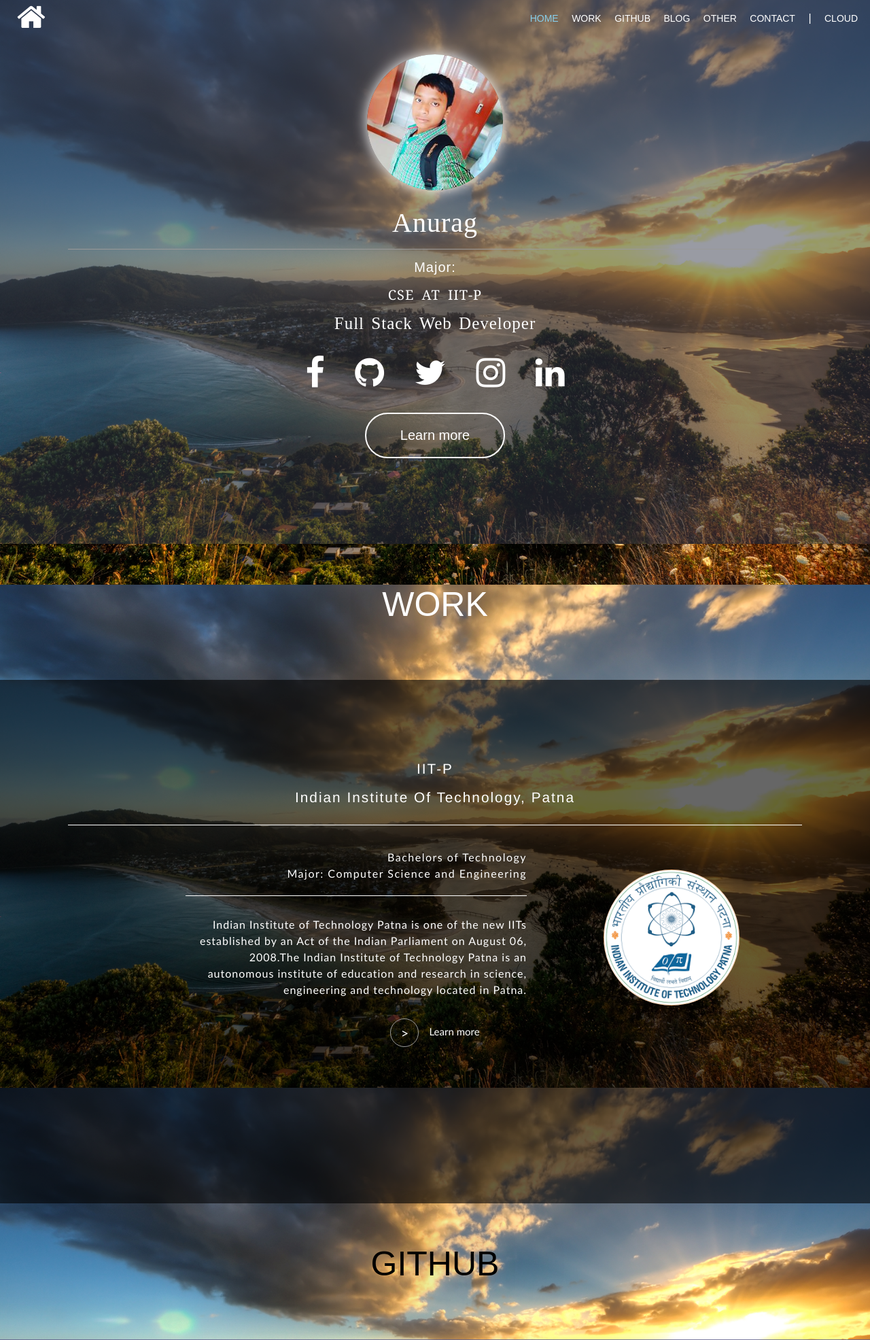
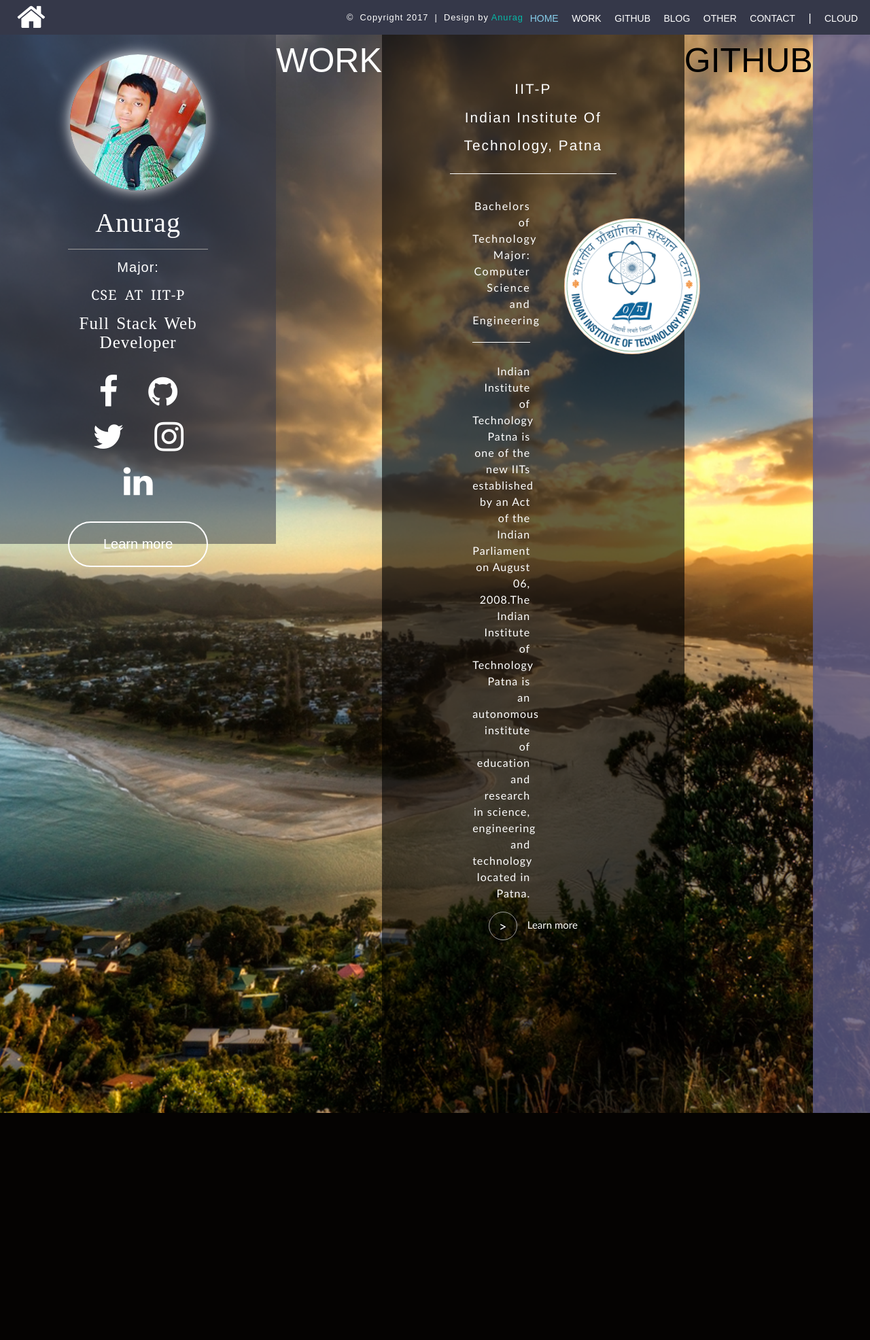
Before and after one commit to Anu1601CS/my_web, a PHP site: page / in a window 1280 px wide. Shown: the top 1971 px of the page at 68% size. After the commit the page ends 1637 px from the top, so only its background shows below. Run offline with PHP 8.4, Linux system fonts and the light colour scheme; some libraries are stand-ins or nearby versions.

Commit message:
Update mystyle.css

```diff
--- a/css/mystyle.css
+++ b/css/mystyle.css
@@ -24,6 +24,32 @@ min-height: 100%;
 
 }
 
+
+
+/*-----------------------------------------------------*/
+
+body{
+	  /*background-image: url("image/6.jpg");*/
+    background-repeat: no-repeat;
+     background-size:cover;
+     background-attachment: fixed;
+    background-position:center;
+
+}
+
+#main-div{
+
+	width: 100%;
+	height:100%;
+	display: flex;
+	background-image: url("image/6.jpg");
+	background-position: center;
+	background-size: cover;
+	overflow: hidden;
+
+
+}
+
 #section-heading
 {
   color:white;
@@ -32,6 +58,8 @@ padding-top:60px;
 z-index:3;
 text-shadow:0 0  100px black;
 }
+
+
 .parallax-window {
     height: 200px;
     background: transparent;
@@ -40,16 +68,7 @@ text-align:center;
 }
 
 
-/*-----------------------------------------------------*/
 
-body{
-	  background-image: url("image/6.jpg");
-    background-repeat: no-repeat;
-     background-size:cover;
-     background-attachment: fixed;
-    background-position:center;
-
-}
 
 #header{
 
@@ -100,7 +119,7 @@ transition: 0.3s all ease-in-out;
 	background-color:white;
 	border-radius: 10px;
 	color: skyblue;
-    transition: opacity 1s;
+        transition: opacity 1s;
 	display: none;
 	z-index: 50;
 }
```
